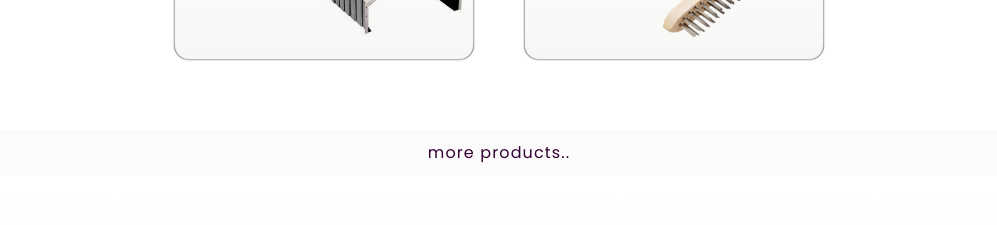
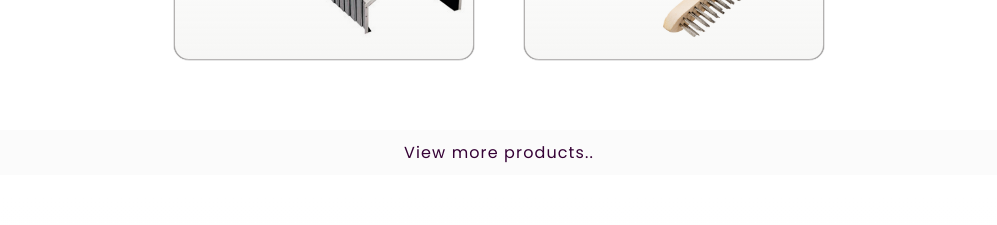
Before and after one commit to AbhiQuodes/Aryan-Enterprises, a React (Create React App) app: page / in a window 1280 px wide. Shown: the part 2160-2385 px from the top of the page, without its empty margins (141-1138 px from the left). Built offline with nearby package versions, Linux system fonts and the light colour scheme.

Commit message:
40th commit

```diff
--- a/src/components/AchievementContainer.css
+++ b/src/components/AchievementContainer.css
@@ -121,9 +121,10 @@
     padding: 20px 20px;
   }
   .achievement-text {
-    font-size: 16px !important;
+    font-size: 14px !important;
     padding: 20px 20px;
     max-width: 100vw;
 
+
   }
 }
--- a/src/components/ProductContainer.js
+++ b/src/components/ProductContainer.js
@@ -106,7 +106,7 @@ const ProductContainer = () => {
           })}
         </ul>
         <NavLink to="/products">
-          <h4 className="link-more-products">more products..</h4>
+          <h4 className="link-more-products">View more products..</h4>
         </NavLink>
       </div>
     </div>
```
